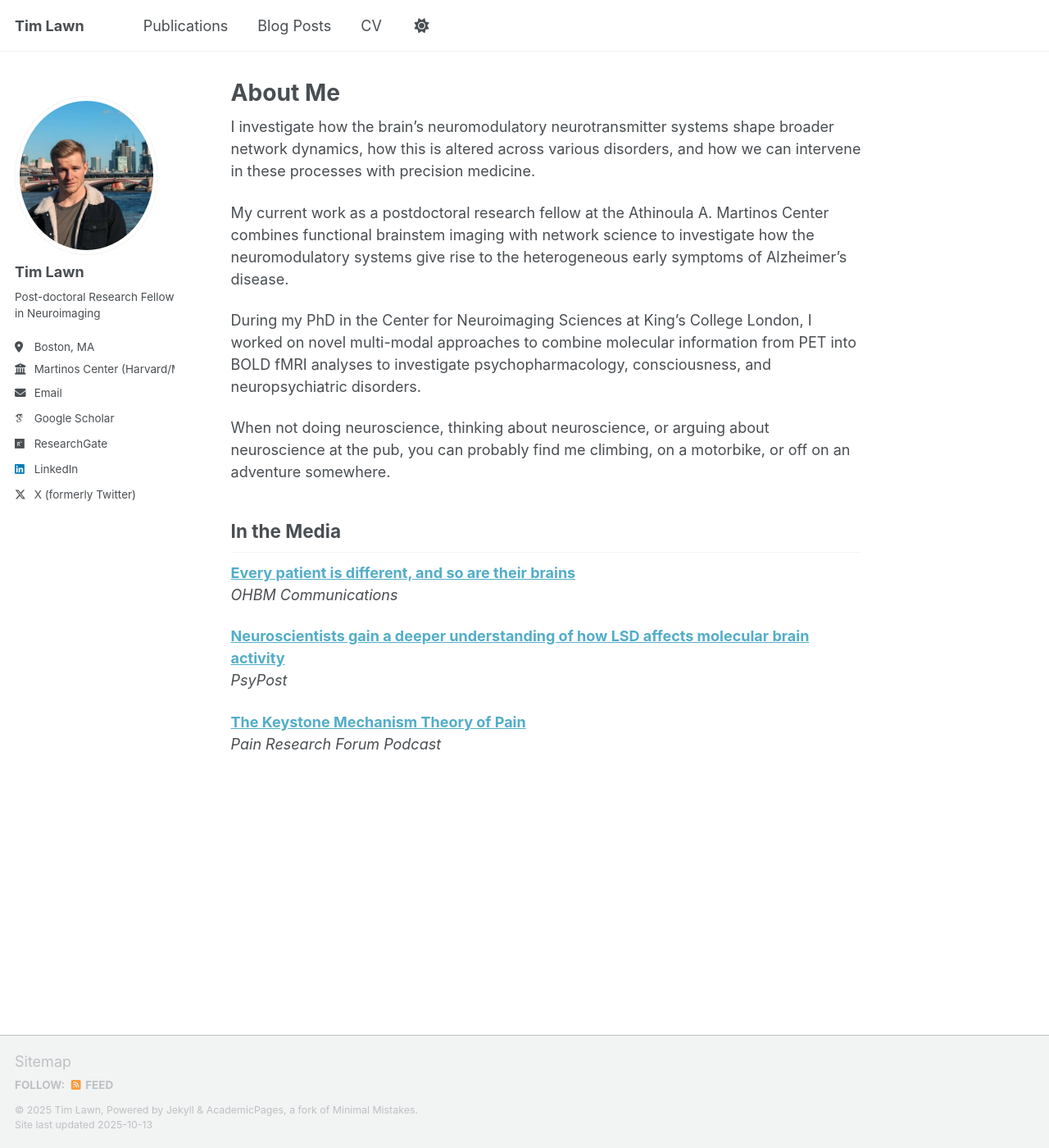
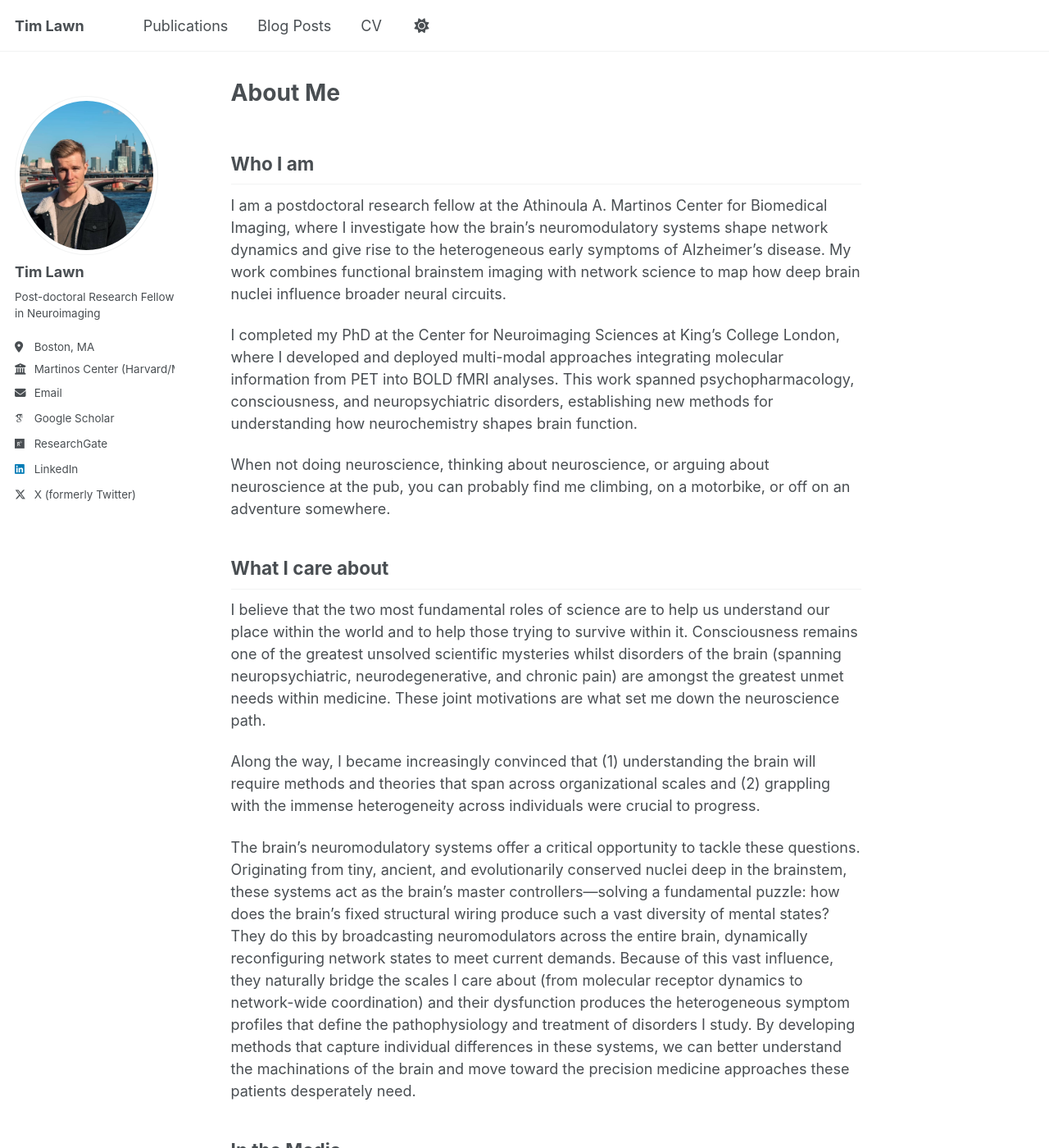
Before and after one commit to timlawn/timlawn.github.io, a Jekyll site: the page built from _pages/about.md, in a window 1280 px wide and 1400 px high. Shown: the whole window at 82% size. Built offline with Jekyll 4.4.1, drawn with Linux system fonts in a browser that asks for light colours; some web fonts are replaced; a script that is not in the unit is left out.

Commit message:
Update about.md

```diff
--- a/_pages/about.md
+++ b/_pages/about.md
@@ -8,13 +8,21 @@ redirect_from:
   - /about.html
 ---
 
-I investigate how the brain's neuromodulatory neurotransmitter systems shape broader network dynamics, how this is altered across various disorders, and how we can intervene in these processes with precision medicine.
+## Who I am
 
-My current work as a postdoctoral research fellow at the Athinoula A. Martinos Center combines functional brainstem imaging with network science to investigate how the neuromodulatory systems give rise to the heterogeneous early symptoms of Alzheimer's disease.
+I am a postdoctoral research fellow at the Athinoula A. Martinos Center for Biomedical Imaging, where I investigate how the brain's neuromodulatory systems shape network dynamics and give rise to the heterogeneous early symptoms of Alzheimer's disease. My work combines functional brainstem imaging with network science to map how deep brain nuclei influence broader neural circuits.
 
-During my PhD in the Center for Neuroimaging Sciences at King's College London, I worked on novel multi-modal approaches to combine molecular information from PET into BOLD fMRI analyses to investigate psychopharmacology, consciousness, and neuropsychiatric disorders.
+I completed my PhD at the Center for Neuroimaging Sciences at King's College London, where I developed and deployed multi-modal approaches integrating molecular information from PET into BOLD fMRI analyses. This work spanned psychopharmacology, consciousness, and neuropsychiatric disorders, establishing new methods for understanding how neurochemistry shapes brain function.
 
 When not doing neuroscience, thinking about neuroscience, or arguing about neuroscience at the pub, you can probably find me climbing, on a motorbike, or off on an adventure somewhere.
+
+## What I care about
+
+I believe that the two most fundamental roles of science are to help us understand our place within the world and to help those trying to survive within it. Consciousness remains one of the greatest unsolved scientific mysteries whilst disorders of the brain (spanning neuropsychiatric, neurodegenerative, and chronic pain) are amongst the greatest unmet needs within medicine. These joint motivations are what set me down the neuroscience path.
+
+Along the way, I became increasingly convinced that (1) understanding the brain will require methods and theories that span across organizational scales and (2) grappling with the immense heterogeneity across individuals were crucial to progress.
+
+The brain's neuromodulatory systems offer a critical opportunity to tackle these questions. Originating from tiny, ancient, and evolutionarily conserved nuclei deep in the brainstem, these systems act as the brain's master controllers—solving a fundamental puzzle: how does the brain's fixed structural wiring produce such a vast diversity of mental states? They do this by broadcasting neuromodulators across the entire brain, dynamically reconfiguring network states to meet current demands. Because of this vast influence, they naturally bridge the scales I care about (from molecular receptor dynamics to network-wide coordination) and their dysfunction produces the heterogeneous symptom profiles that define the pathophysiology and treatment of disorders I study. By developing methods that capture individual differences in these systems, we can better understand the machinations of the brain and move toward the precision medicine approaches these patients desperately need.
 
 ## In the Media
 
```
